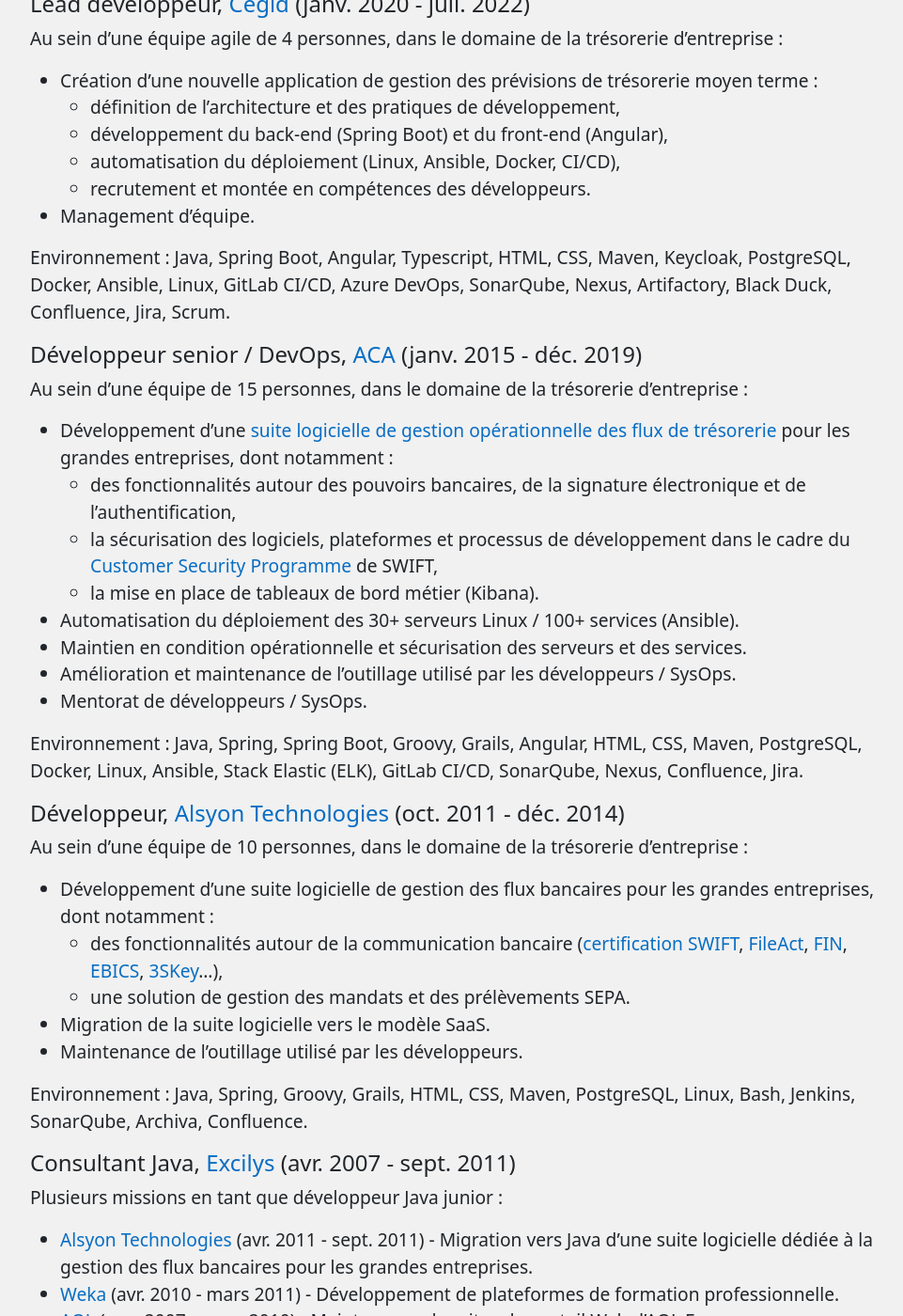
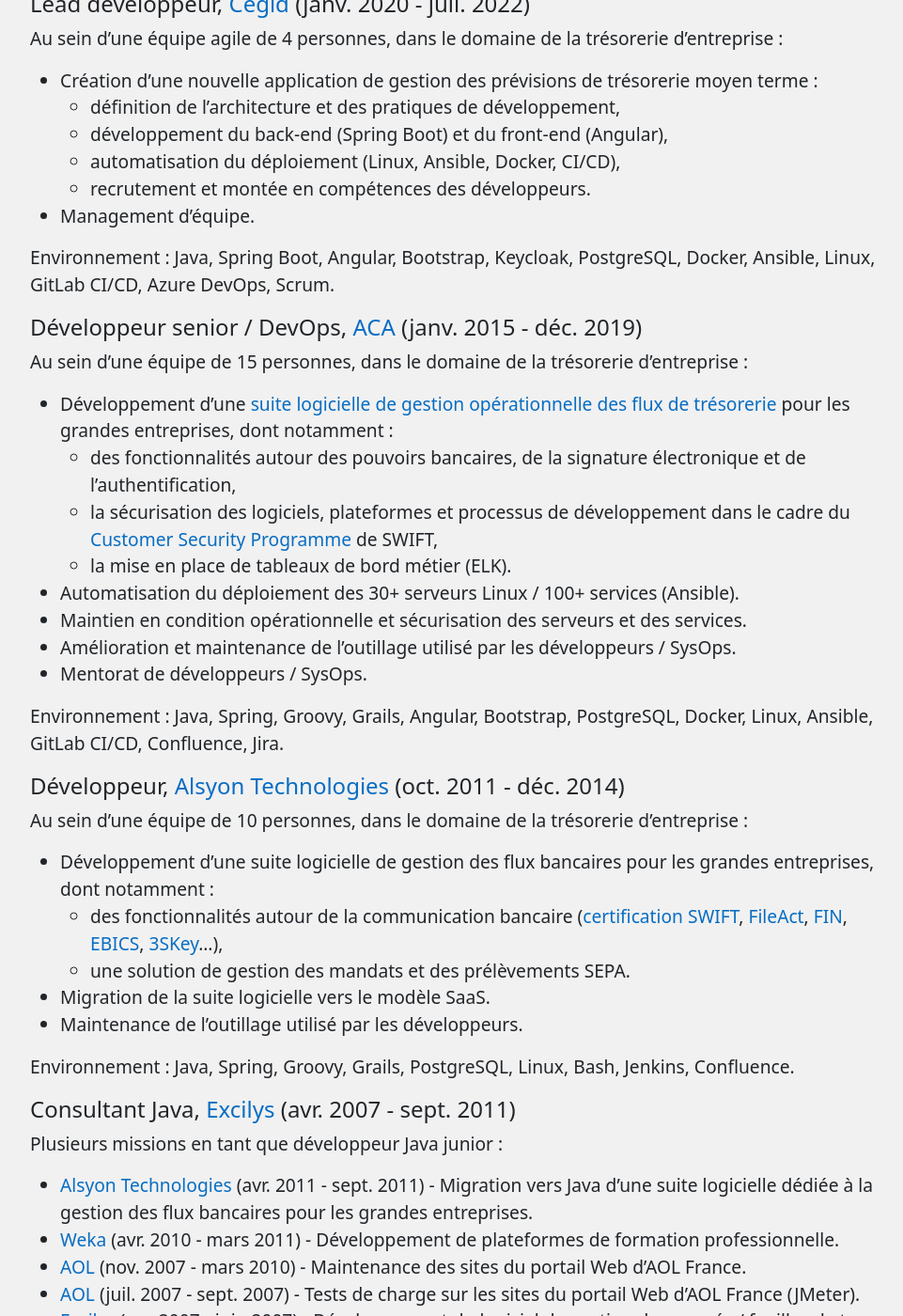
Before and after one commit to marcwrobel/marcwrobel.github.io, a Jekyll site: the page built from a-propos.md, in a window 1280 px wide and 1400 px high, scrolled down 498 px. Shown: the whole window at 94% size, without its empty margins (145-1106 px from the left). Built offline with Jekyll 4.4.1, drawn with Linux system fonts in a browser that asks for light colours; some of the changed text lies outside the part shown.

Commit message:
Limitation du nombre de mots-clés sur les pages 'À propos' et 'About'

```diff
--- a/a-propos.md
+++ b/a-propos.md
@@ -32,9 +32,8 @@
   - recrutement et montée en compétences des développeurs.
 - Management d’équipe.
 
-Environnement : Java, Spring Boot, Angular, Typescript, HTML, CSS, Maven, Keycloak, PostgreSQL, Docker,
-Ansible, Linux, GitLab CI/CD, Azure DevOps, SonarQube, Nexus, Artifactory, Black Duck, Confluence,
-Jira, Scrum.
+Environnement : Java, Spring Boot, Angular, Bootstrap, Keycloak, PostgreSQL, Docker,
+Ansible, Linux, GitLab CI/CD, Azure DevOps, Scrum.
 
 #### Développeur senior / DevOps, [ACA](https://www.cegid.com/fr/presse/cegid-confirme-lacquisition-daca/) (janv. 2015 - déc. 2019)
 
@@ -47,14 +46,14 @@
   - la sécurisation des logiciels, plateformes et processus de développement dans le cadre du
     [Customer Security Programme](https://www.swift.com/myswift/customer-security-programme-csp) de
     SWIFT,
-  - la mise en place de tableaux de bord métier (Kibana).
+  - la mise en place de tableaux de bord métier (ELK).
 - Automatisation du déploiement des 30+ serveurs Linux / 100+ services (Ansible).
 - Maintien en condition opérationnelle et sécurisation des serveurs et des services.
 - Amélioration et maintenance de l’outillage utilisé par les développeurs / SysOps.
 - Mentorat de développeurs / SysOps.
 
-Environnement : Java, Spring, Spring Boot, Groovy, Grails, Angular, HTML, CSS, Maven, PostgreSQL,
-Docker, Linux, Ansible, Stack Elastic (ELK), GitLab CI/CD, SonarQube, Nexus, Confluence, Jira.
+Environnement : Java, Spring, Groovy, Grails, Angular, Bootstrap, PostgreSQL, Docker, Linux,
+Ansible, GitLab CI/CD, Confluence, Jira.
 
 #### Développeur, [Alsyon Technologies](https://www.cambonpartners.com/en/transactions/none-none-62) (oct. 2011 - déc. 2014)
 
@@ -72,8 +71,7 @@
 - Migration de la suite logicielle vers le modèle SaaS.
 - Maintenance de l’outillage utilisé par les développeurs.
 
-Environnement : Java, Spring, Groovy, Grails, HTML, CSS, Maven, PostgreSQL, Linux, Bash, Jenkins,
-SonarQube, Archiva, Confluence.
+Environnement : Java, Spring, Groovy, Grails, PostgreSQL, Linux, Bash, Jenkins, Confluence.
 
 #### Consultant Java, [Excilys](https://www.linkedin.com/company/groupe-excilys/) (avr. 2007 - sept. 2011)
 
@@ -87,11 +85,11 @@
 - [AOL](https://www.linkedin.com/company/aol/) (nov. 2007 - mars 2010) - Maintenance des sites du
   portail Web d’AOL France.
 - [AOL](https://www.linkedin.com/company/aol/) (juil. 2007 - sept. 2007) - Tests de charge sur les
-  sites du portail Web d’AOL France.
+  sites du portail Web d’AOL France (JMeter).
 - [Excilys](https://www.linkedin.com/company/groupe-excilys/) (avr. 2007 - juin 2007) - Développement
   du logiciel de gestion des congés / feuilles de temps.
 
-Environnement : Java, Java EE, Spring, Hibernate, HTML, CSS, SQL, Maven, JMeter.
+Environnement : Java, Java EE, Spring, Hibernate, HTML, CSS, SQL, Maven.
 
 ## Formation
 
```
Also changed, not shown: about.md (+7 -9 lines).
